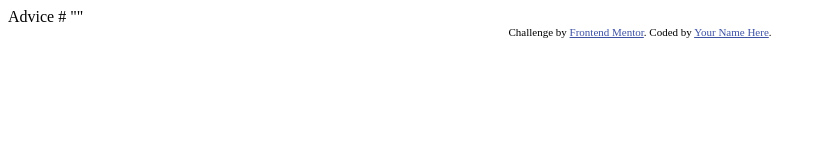
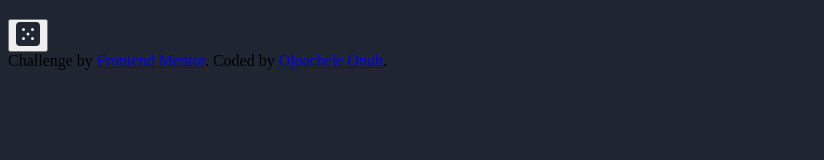
Before and after one commit to Achele/advice-generator, a plain HTML site: page index.html in a window 1280 px wide. Shown: the whole page, without its empty margins (0-824 px from the left). Drawn offline with Linux system fonts and the light colour scheme; no server answers.

Commit message:
Update index.html

```diff
--- a/index.html
+++ b/index.html
@@ -1,28 +1,31 @@
 <!DOCTYPE html>
 <html lang="en">
   <head>
-  <meta charset="UTF-8">
-  <meta name="viewport" content="width=device-width, initial-scale=1.0"> <!-- displays site properly based on user's device -->
-
-  <link rel="icon" type="image/png" sizes="32x32" href="./images/favicon-32x32.png">
-
-  <title>Frontend Mentor | Advice generator app</title>
-
-  <!-- Feel free to remove these styles or customise in your own stylesheet 👍 -->
-  <style>
-    .attribution { font-size: 11px; text-align: center; }
-    .attribution a { color: hsl(228, 45%, 44%); }
-  </style>
+    <meta charset="UTF-8" />
+    <meta name="viewport" content="width=device-width, initial-scale=1.0" />
+    <!-- displays site properly based on user's device -->
+    <!-- <link rel="icon" type="image/png" sizes="32x32" href="./images/favicon-32x32.png"> -->
+    <link rel="stylesheet" href="styles.css" />
+    <title>Achez | Advice generator app</title>
   </head>
   <body>
+    <div class="container-wrapper">
+      <h3></h3>
+      <blockquote></blockquote>
+      <div class="quoteDivider"></div>
 
-  Advice #<!-- Advice ID goes here -->
-
-  "<!-- Advice text goes here -->"
+      <button class="generate-advice">
+        <img src="images/icon-dice.svg" alt="dice icon" class="dice" />
+      </button>
+    </div>
 
     <div class="attribution">
-    Challenge by <a href="https://www.frontendmentor.io?ref=challenge" target="_blank">Frontend Mentor</a>.
-    Coded by <a href="#">Your Name Here</a>.
+      Challenge by
+      <a href="https://www.frontendmentor.io?ref=challenge" target="_blank"
+        >Frontend Mentor</a
+      >. Coded by
+      <a href="https://github.com/Achele" target="_blank">Ojoachele Onuh</a>.
     </div>
+    <script src="main.js"></script>
   </body>
 </html>
```
Lines whose indentation alone changed are shown as unchanged.
